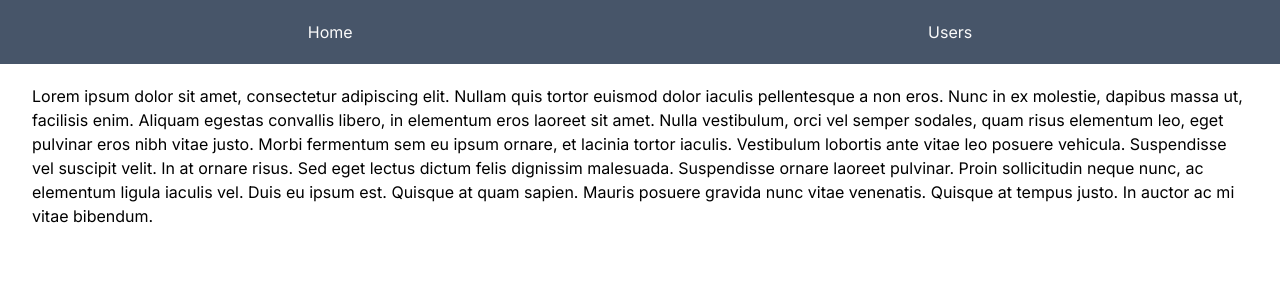
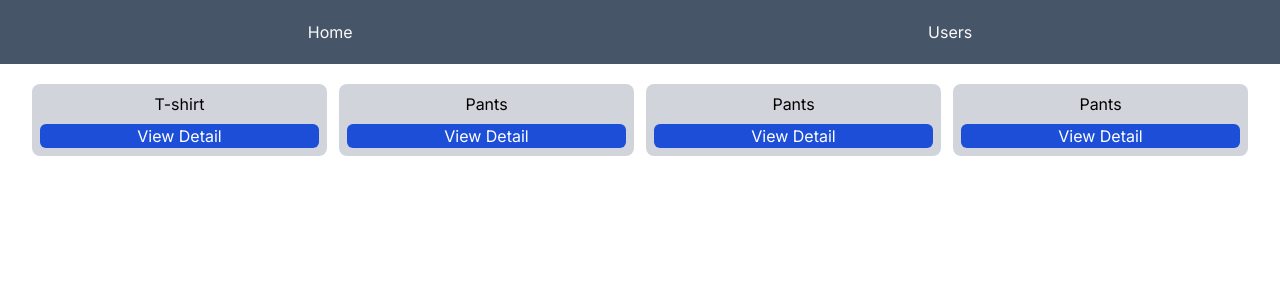
Before and after one commit to EngPremma/next-13-shadcn, a Next.js app: page / in a window 1280 px wide. Shown: the top 300 px of the page. Built offline with nearby package versions, Linux system fonts and the light colour scheme.

Commit message:
product detail page

```diff
--- a/app/page.tsx
+++ b/app/page.tsx
@@ -1,15 +1,39 @@
-export default function Home() {
+import Link from 'next/link';
+
+const products = [
+  {
+    name: 'T-shirt',
+    id: 't-shirrec34',
+  },
+  {
+    name: 'Pants',
+    id: 'dpatne',
+  },
+  {
+    name: 'Pants',
+    id: 'ddfpatne',
+  },
+  {
+    name: 'Pants',
+    id: 'ddcxcfpatne',
+  },
+];
+
+const Home = () => {
   return (
     <main>
-      Lorem ipsum dolor sit amet, consectetur adipiscing elit. Nullam quis tortor euismod dolor iaculis
-      pellentesque a non eros. Nunc in ex molestie, dapibus massa ut, facilisis enim. Aliquam egestas
-      convallis libero, in elementum eros laoreet sit amet. Nulla vestibulum, orci vel semper sodales, quam
-      risus elementum leo, eget pulvinar eros nibh vitae justo. Morbi fermentum sem eu ipsum ornare, et
-      lacinia tortor iaculis. Vestibulum lobortis ante vitae leo posuere vehicula. Suspendisse vel suscipit
-      velit. In at ornare risus. Sed eget lectus dictum felis dignissim malesuada. Suspendisse ornare laoreet
-      pulvinar. Proin sollicitudin neque nunc, ac elementum ligula iaculis vel. Duis eu ipsum est. Quisque at
-      quam sapien. Mauris posuere gravida nunc vitae venenatis. Quisque at tempus justo. In auctor ac mi vitae
-      bibendum.
+      <div className='grid sm:grid-cols-2 md:grid-cols-3 lg:grid-cols-4 gap-3'>
+        {products.map(product => (
+          <div key={product.id} className='rounded-lg bg-gray-300 p-2 flex justify-center flex-col'>
+            <p className='text-center text-md mb-2'>{product.name}</p>
+            <Link href={`/product/${product.id}`} className='bg-blue-700 text-white rounded-md text-center'>
+              View Detail
+            </Link>
+          </div>
+        ))}
+      </div>
     </main>
   );
-}
+};
+
+export default Home;
--- /dev/null
+++ b/app/product/[id]/page.tsx
@@ -0,0 +1,43 @@
+import Link from 'next/link';
+
+type Props = {
+  params: { id: string };
+  searchParams: {
+    [key: string]: string | string[] | undefined;
+  };
+};
+
+const colors = [
+  { label: 'Blue', value: 'blue' },
+  { label: 'Green', value: 'green' },
+  { label: 'Black', value: 'black' },
+];
+
+const DEFAULT_COLOR = 'blue';
+
+const ProductDetail = ({ params, searchParams }: Props) => {
+  const selectedColor = searchParams.color || DEFAULT_COLOR;
+
+  return (
+    <div>
+      ProductDetail
+      {params.id}
+      <div className='flex space-x-2'>
+        {colors.map(color => {
+          const isSelected = selectedColor === color.value ? 'border-blue-600' : '';
+          return (
+            <Link
+              key={color.value}
+              href={`?${new URLSearchParams({ color: color.value })}`}
+              className={`bg-gray-300 rounded-full p-2 border-2 ${isSelected}`}
+            >
+              {color.label}
+            </Link>
+          );
+        })}
+      </div>
+    </div>
+  );
+};
+
+export default ProductDetail;
--- /dev/null
+++ b/app/product/variants/page.tsx
@@ -0,0 +1,7 @@
+import React from 'react';
+
+const ProductVariants = () => {
+  return <div>ProductVariants</div>;
+};
+
+export default ProductVariants;
```
